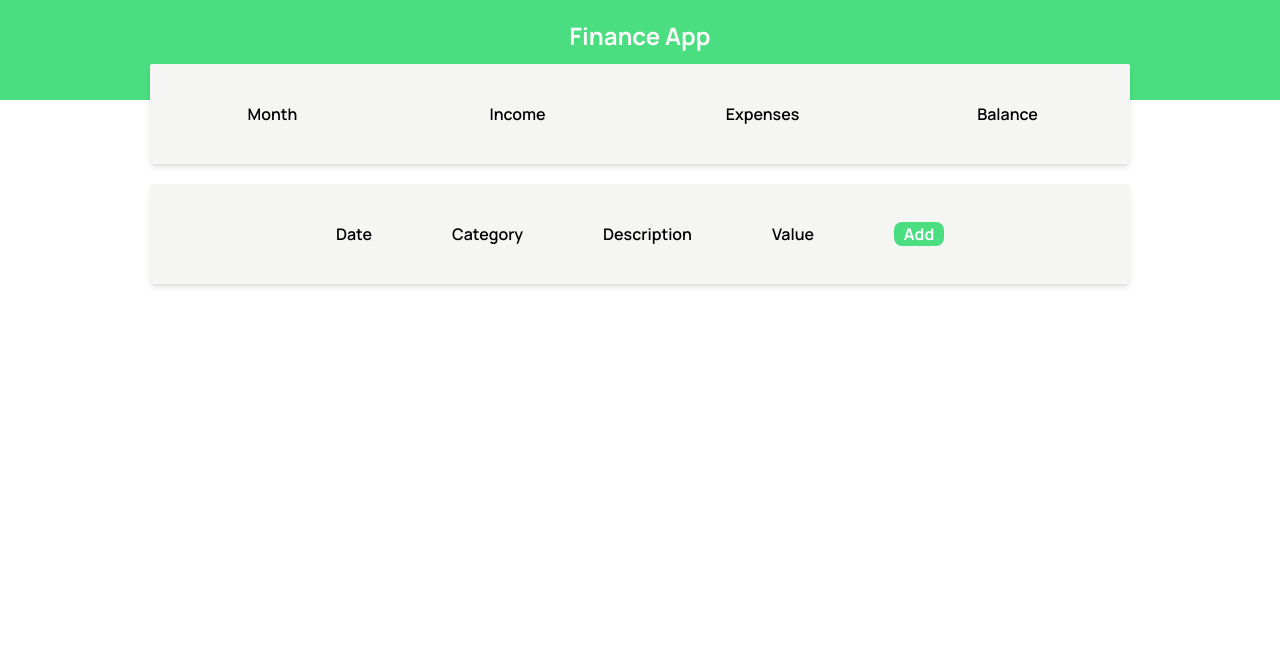
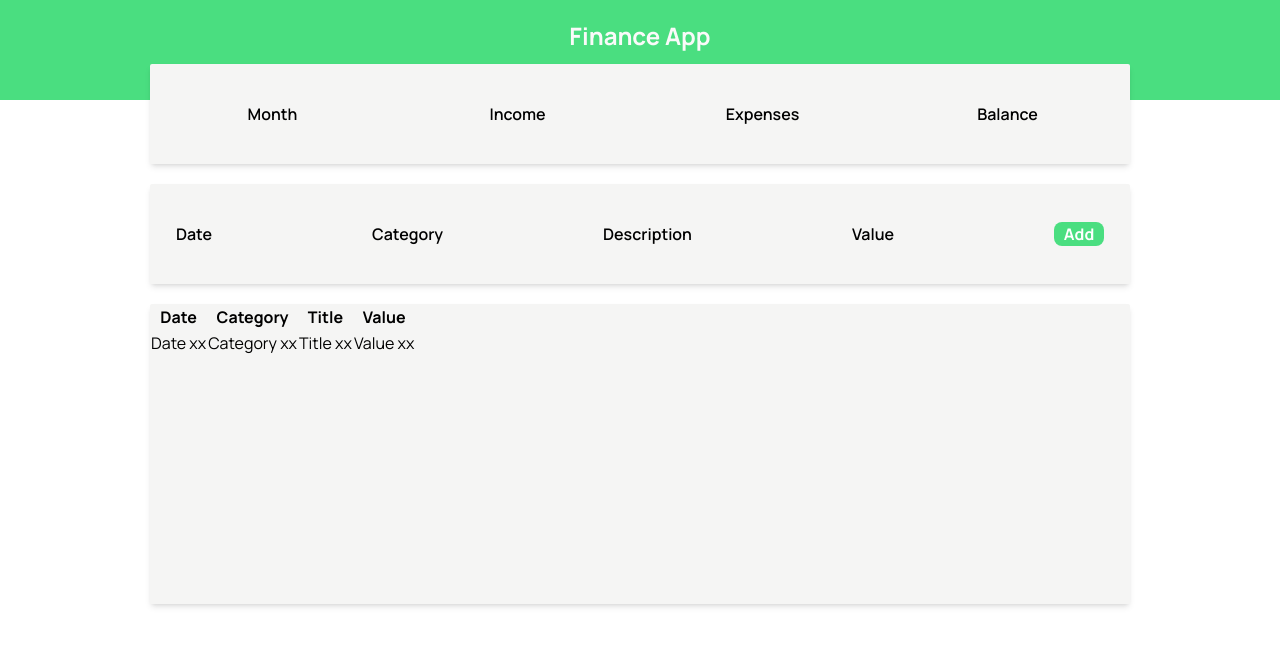
Before and after one commit to edgarrps/finance-app, a React (Vite) app: page / in a window 1280 px wide. Shown: the top 646 px of the page. Built offline with nearby package versions, Linux system fonts and the light colour scheme.

Commit message:
initial table of results

```diff
--- a/src/pages/Finance.tsx
+++ b/src/pages/Finance.tsx
@@ -12,12 +12,33 @@ export default function Finance() {
                 <p>Balance</p>
             </div>
 
-            <div className='font-semibold flex flex-auto justify-center smartphone:space-x-3 tablet:space-x-10 laptop:space-x-20 items-center m-auto max-w-[980px] min-h-[100px] mb-[40px] rounded-t-sm shadow-md bg-stone-100'>
+            <div className='font-semibold flex justify-center smartphone:space-x-3 tablet:space-x-10 inter:space-x-20 desktop:space-x-40 items-center m-auto max-w-[980px] min-h-[100px] mb-[20px] rounded-t-sm shadow-md bg-stone-100'>
                 <p>Date</p>
                 <p>Category</p>
                 <p>Description</p>
                 <p>Value</p>
-                    <button type='submit' className='font-bold text-white bg-green-400 w-[50px] rounded-lg hover:shadow-md hover:ease-in-out duration-200' >Add</button>
+                <button type='submit' className='font-bold text-white bg-green-400 w-[50px] mb[20px] rounded-lg hover:shadow-md hover:ease-in-out duration-200'>Add</button>
+            </div>
+
+            <div className='m-auto max-w-[980px] min-h-[300px] mb-[20px] rounded-t-sm shadow-md bg-stone-100'>
+                <table className='table-auto'>
+                    <thead>
+                        <tr>
+                            <th>Date</th>
+                            <th>Category</th>
+                            <th>Title</th>
+                            <th>Value</th>
+                        </tr>
+                    </thead>
+                    <tbody>
+                        <tr>
+                            <td>Date xx</td>
+                            <td>Category xx</td>
+                            <td>Title xx</td>
+                            <td>Value xx</td>
+                        </tr>
+                    </tbody>
+                </table>
             </div>
         </>
     )
--- a/tailwind.config.cjs
+++ b/tailwind.config.cjs
@@ -11,9 +11,9 @@ module.exports = {
     },
     screens: {
       'smartphone':'340px',
-      'tablet': '640px',
-      'laptop': '1024px',
-      'desktop': '1280px',
+      'tablet': '450px',
+      'inter': '700px',
+      'desktop': '950px',
     },
   },
   plugins: [],
```
Lines whose indentation alone changed are shown as unchanged.
